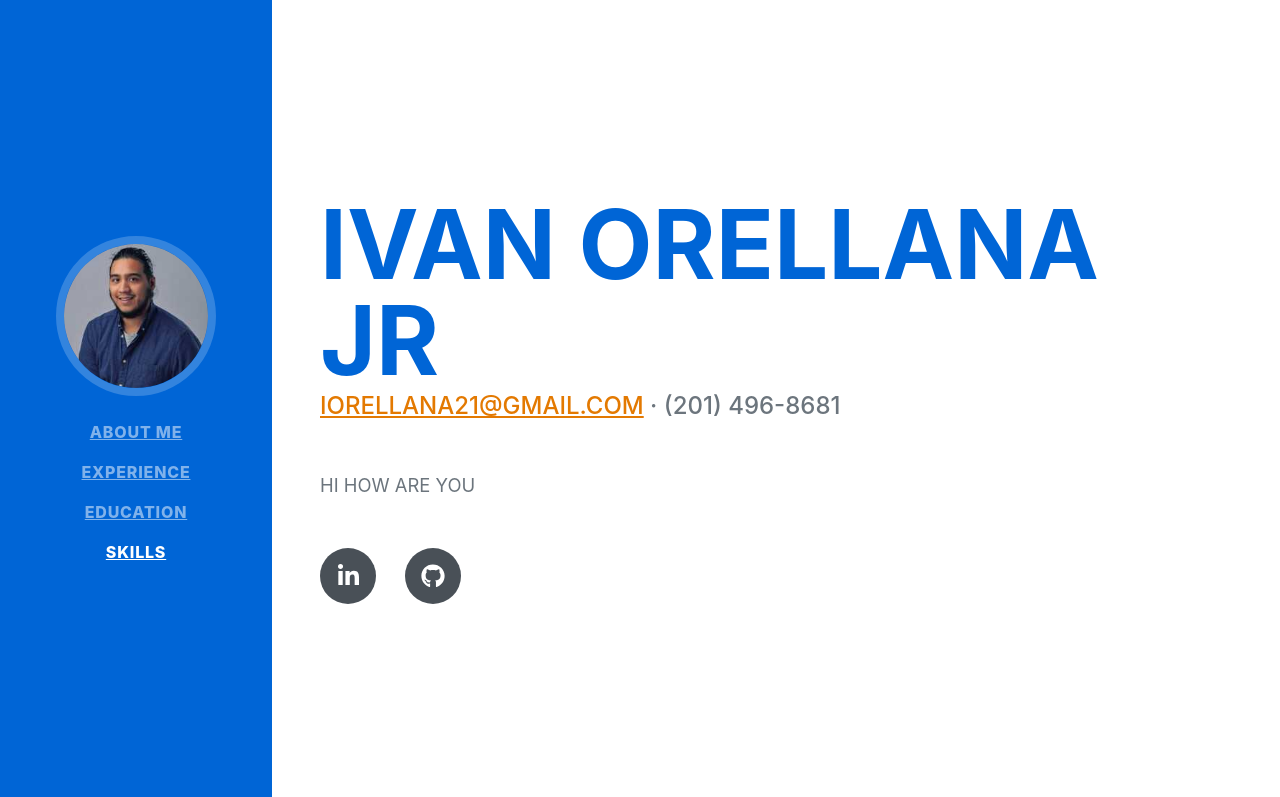
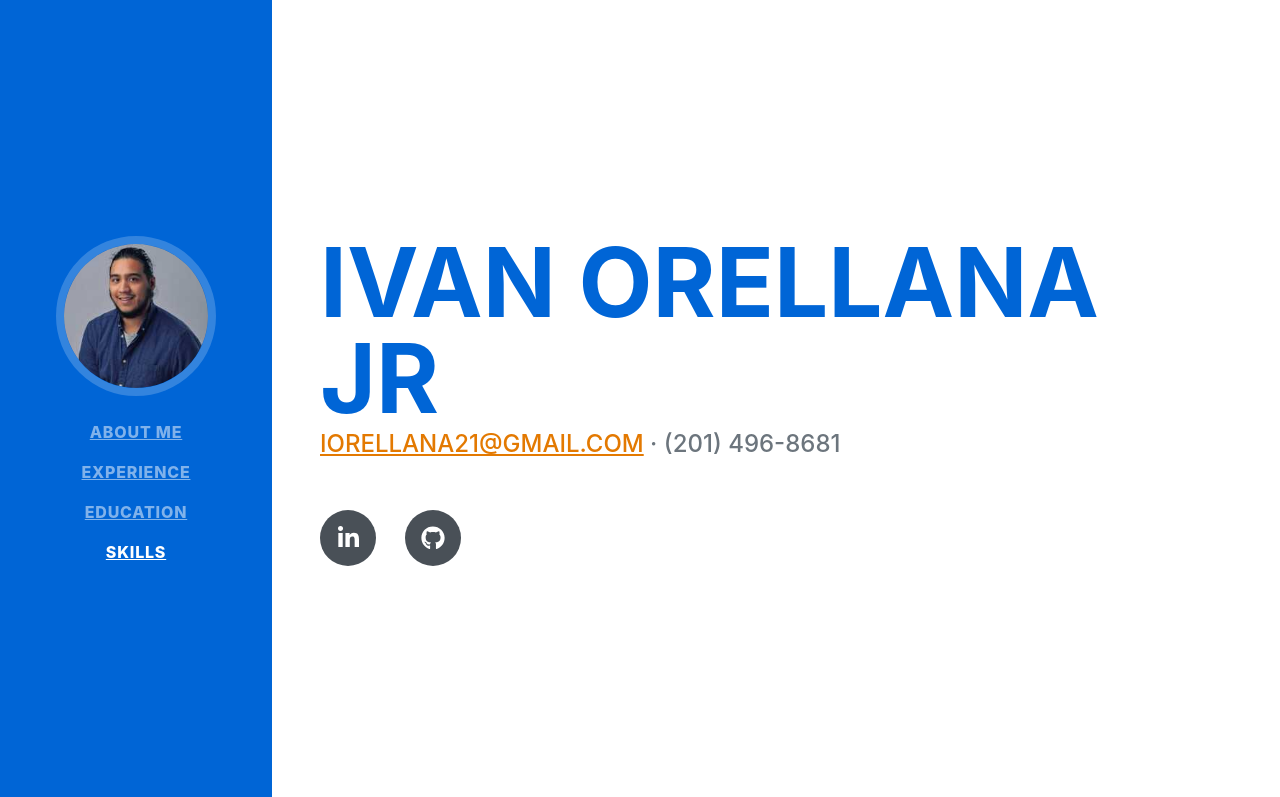
Before and after one commit to iorellana21/my-portfolio, a plain HTML site: page index.html in a window 1280 px wide. Shown: the top 797 px of the page. Drawn offline with nearby package versions, Linux system fonts and the light colour scheme; a web font is replaced by a local one.

Commit message:
minor updates

```diff
--- a/index.html
+++ b/index.html
@@ -54,7 +54,6 @@
                         <a href="mailto:iorellana21@gmail.com">iorellana21@gmail.com</a>
                         · (201) 496-8681
                     </div>
-                    <p class="lead mb-5">HI HOW ARE YOU</p>
                     <div class="social-icons">
                         <a class="social-icon" href="https://www.linkedin.com/in/ivan-orellana-jr-07bb82140/"
                             target="_blank"><i class="fab fa-linkedin-in"></i></a>
```
Also changed, not shown: 1 other file.
